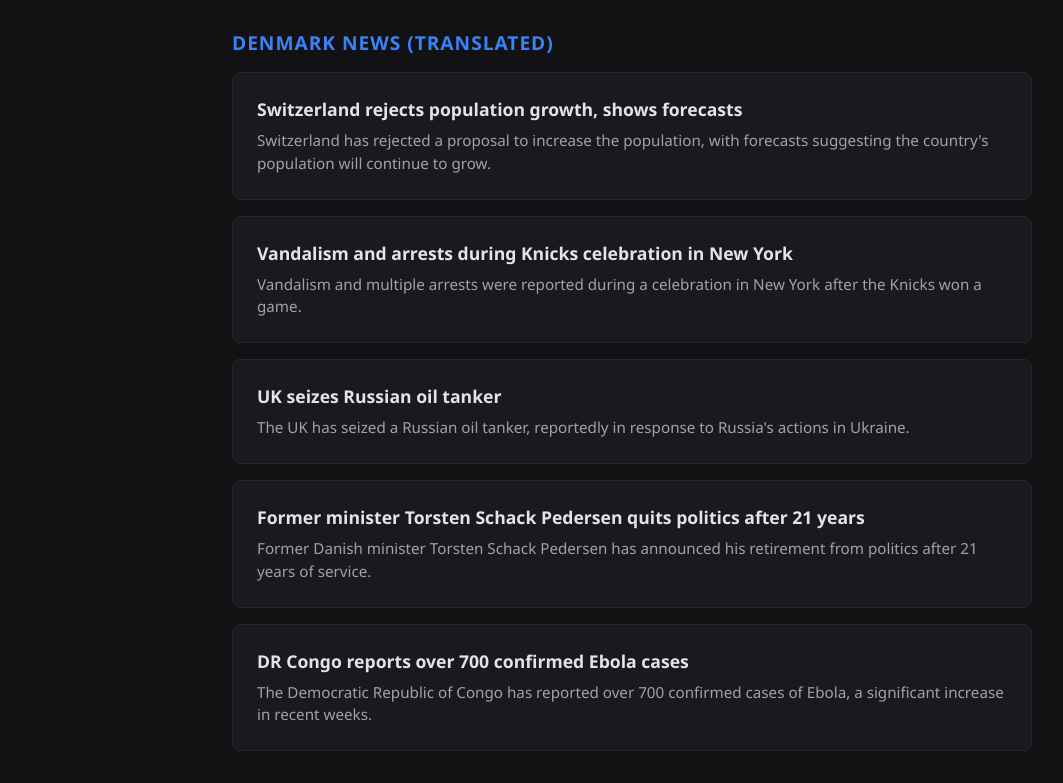
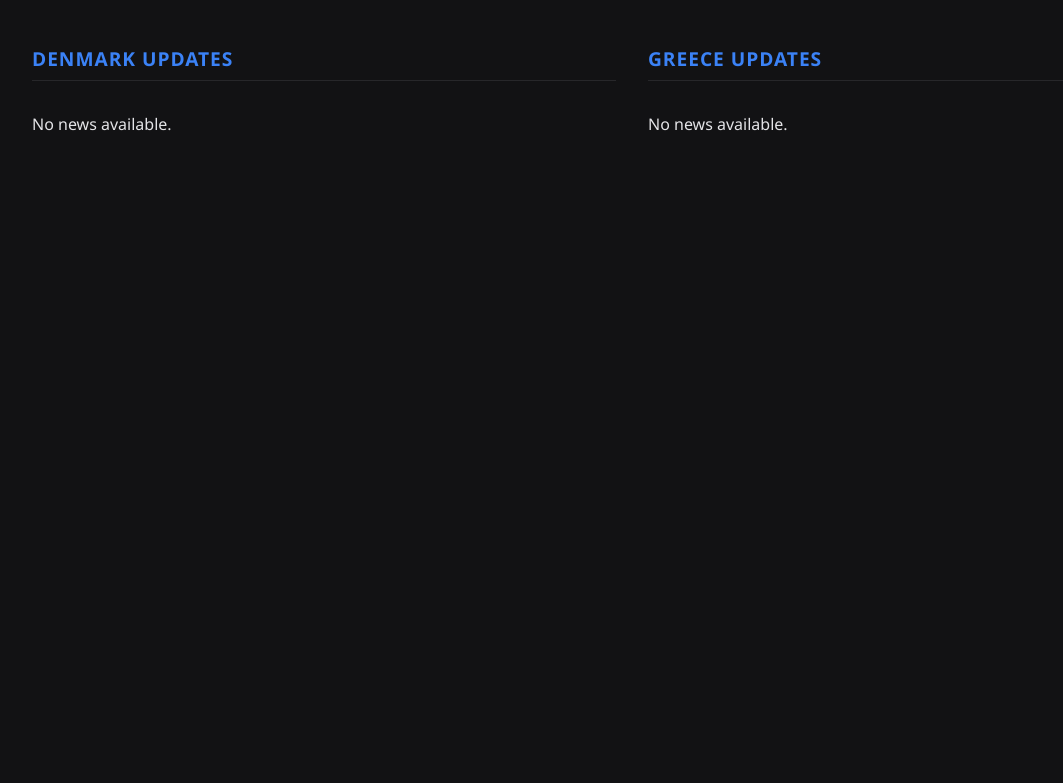
Before and after one commit to Theofilosan/morning-dashboard, a plain HTML site: page index.html in a window 1280 px wide. Shown: the part 122-905 px from the top of the page, without its empty margins (8-1071 px from the left). After the commit the page ends 800 px from the top, so only its background shows below. Drawn offline with Linux system fonts and the light colour scheme.

Commit message:
adding second collumn to the grid

```diff
--- a/index.html
+++ b/index.html
@@ -22,7 +22,7 @@
             justify-content: center;
         }
         .container {
-            max-width: 800px;
+            max-width: 1200px;
             width: 100%;
         }
         header {
@@ -30,9 +30,20 @@
             border-bottom: 1px solid #27272a;
             padding-bottom: 1rem;
         }
-        h1 { margin: 0; font-size: 2rem; color: var(--text-color); }
+        h1 { margin: 0; font-size: 2rem; }
         .date { color: var(--text-muted); font-size: 0.9rem; margin-top: 0.5rem; }
-        .section-title { font-size: 1.2rem; color: var(--accent); margin-bottom: 1rem; text-transform: uppercase; letter-spacing: 0.05em; }
+
+        /* Responsive two-column grid layout */
+        .dashboard-grid {
+            display: grid;
+            grid-template-columns: 1fr;
+            gap: 2rem;
+        }
+        @media (min-width: 768px) {
+            .dashboard-grid { grid-template-columns: 1fr 1fr; }
+        }
+
+        .section-title { font-size: 1.2rem; color: var(--accent); margin-bottom: 1rem; text-transform: uppercase; letter-spacing: 0.05em; border-bottom: 1px solid #27272a; padding-bottom: 0.5rem; }
         .news-container { display: flex; flex-direction: column; gap: 1rem; }
         .news-card {
             background-color: var(--card-bg);
@@ -56,41 +67,62 @@
             <div class="date" id="current-date"></div>
         </header>
 
-        <main>
-            <h2 class="section-title">Denmark News (Translated)</h2>
-            <div id="news-feed" class="news-container">
-                <p>Loading your morning updates...</p>
+        <main class="dashboard-grid">
+            <div>
+                <h2 class="section-title">Denmark Updates</h2>
+                <div id="denmark-news" class="news-container">
+                    <p>Loading Denmark news...</p>
+                </div>
+            </div>
+
+            <div>
+                <h2 class="section-title">Greece Updates</h2>
+                <div id="greece-news" class="news-container">
+                    <p>Loading Greece news...</p>
+                </div>
             </div>
         </main>
     </div>
 
     <script>
-        // Εμφάνιση σημερινής ημερομηνίας
+        // Display current date in a human-readable format
         const options = { weekday: 'long', year: 'numeric', month: 'long', day: 'numeric' };
         document.getElementById('current-date').innerText = new Date().toLocaleDateString('en-US', options);
 
-        // Διάβασμα του news.json που παράγει ο Agent
+        // Fetch the news.json generated by the scraper
         fetch('news.json')
             .then(response => {
                 if (!response.ok) throw new Error('No news data found');
                 return response.json();
             })
             .then(data => {
-                const feedContainer = document.getElementById('news-feed');
-                feedContainer.innerHTML = ''; // Καθαρισμός του "Loading..."
-
-                data.forEach(article => {
+                // Function to render articles in a specific container
+                const renderColumn = (containerId, articles) => {
+                    const container = document.getElementById(containerId);
+                    container.innerHTML = '';
+                    if(!articles || articles.length === 0) {
+                        container.innerHTML = '<p>No news available.</p>';
+                        return;
+                    }
+                    articles.forEach(article => {
                         const card = document.createElement('div');
                         card.className = 'news-card';
                         card.innerHTML = `
                             <h3 class="news-title"><a href="${article.link}" target="_blank">${article.title}</a></h3>
                             <p class="news-summary">${article.summary}</p>
                         `;
-                    feedContainer.appendChild(card);
+                        container.appendChild(card);
                     });
+                };
+
+                // Populate the columns with data
+                renderColumn('denmark-news', data.denmark);
+                renderColumn('greece-news', data.greece);
             })
             .catch(error => {
-                document.getElementById('news-feed').innerHTML = `<p style="color: #ef4444;">Failed to load news. Make sure the scraper has run at least once.</p>`;
+                const errorMsg = `<p style="color: #ef4444;">Failed to load news.</p>`;
+                document.getElementById('denmark-news').innerHTML = errorMsg;
+                document.getElementById('greece-news').innerHTML = errorMsg;
                 console.error(error);
             });
     </script>
```
Lines whose indentation alone changed are shown as unchanged.
